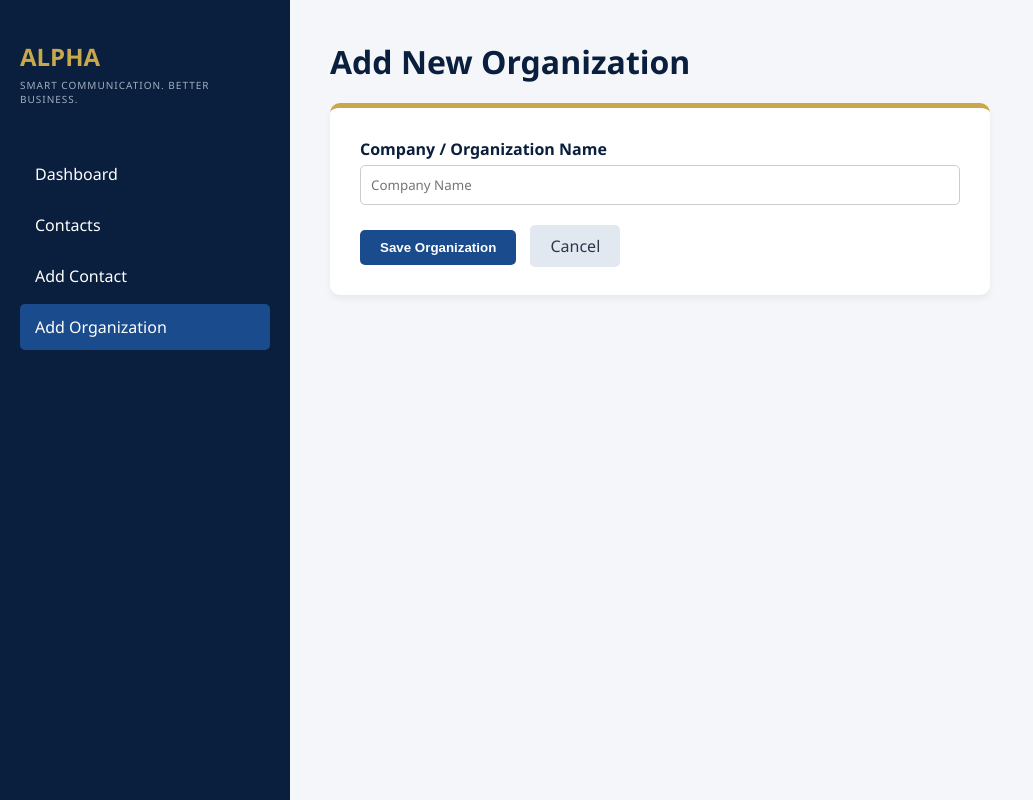
After one commit to Iniobongcodex2/alpha-cloud-contact-center, a Django app: page /add-organization/ in a window 1280 px wide. The commit adds this page. Shown: the whole page, without its empty margins (0-1033 px from the left). Run offline with Django 5.2, Linux system fonts and the light colour scheme.

Commit message:
Added custom Add Organization form and fixed sidebar links

```diff
--- /dev/null
+++ b/Procfile.txt
@@ -0,0 +1 @@
+web: gunicorn alpha_web.wsgi --log-file -
--- a/core/forms.py
+++ b/core/forms.py
@@ -1,5 +1,5 @@
 from django import forms
-from .models import Contact, AgentProfile, CallRecord
+from .models import Organization, Contact, AgentProfile, CallRecord
 
 class ContactForm(forms.ModelForm):
     class Meta:
@@ -13,7 +13,6 @@ class ContactForm(forms.ModelForm):
             'email': forms.EmailInput(attrs={'class': 'form-control', 'placeholder': 'Email Address'}),
             'notes': forms.Textarea(attrs={'class': 'form-control', 'rows': 3, 'placeholder': 'Notes'}),
         }
-
 
 class AgentStatusForm(forms.ModelForm):
     class Meta:
@@ -32,3 +31,11 @@ class SimulatedCallForm(forms.ModelForm):
             'contact': forms.Select(attrs={'class': 'form-control'}),
             'notes': forms.Textarea(attrs={'class': 'form-control', 'rows': 2, 'placeholder': 'Call notes...'}),
         }
+
+class OrganizationForm(forms.ModelForm):
+    class Meta:
+        model = Organization
+        fields = ['name']
+        widgets = {
+            'name': forms.TextInput(attrs={'class': 'form-control', 'placeholder': 'Company Name'}),
+        }
--- /dev/null
+++ b/core/templates/core/add_organization.html
@@ -0,0 +1,103 @@
+<!DOCTYPE html>
+<html lang="en">
+<head>
+    <meta charset="UTF-8">
+    <meta name="viewport" content="width=device-width, initial-scale=1.0">
+    <title>Add Organization - ALPHA</title>
+    <style>
+        body {
+            margin: 0;
+            font-family: 'Segoe UI', Tahoma, Geneva, Verdana, sans-serif;
+            background-color: {{ colors.light_gray }};
+            color: {{ colors.dark_gray }};
+            display: flex;
+            height: 100vh;
+        }
+        .sidebar {
+            width: 250px;
+            background-color: {{ colors.navy }};
+            color: {{ colors.white }};
+            padding: 20px;
+            display: flex;
+            flex-direction: column;
+        }
+        .sidebar h2 { color: {{ colors.gold }}; margin-bottom: 5px; }
+        .sidebar p { font-size: 10px; letter-spacing: 1px; color: #a0aec0; margin-top: 0; }
+        .nav-item {
+            padding: 12px 15px; margin: 5px 0; border-radius: 5px;
+            cursor: pointer; transition: 0.3s; text-decoration: none; color: white; display: block;
+        }
+        .nav-item:hover, .nav-item.active { background-color: {{ colors.blue }}; }
+
+        .main-content { flex: 1; padding: 40px; overflow-y: auto; }
+        .header { display: flex; justify-content: space-between; align-items: center; margin-bottom: 20px; }
+        .header h1 { margin: 0; color: {{ colors.navy }}; }
+
+        .form-container {
+            background: {{ colors.white }};
+            padding: 30px;
+            border-radius: 10px;
+            box-shadow: 0 4px 6px rgba(0,0,0,0.05);
+            max-width: 600px;
+            border-top: 5px solid {{ colors.gold }};
+        }
+        .form-group { margin-bottom: 15px; }
+        .form-group label { display: block; margin-bottom: 5px; font-weight: bold; color: {{ colors.navy }}; }
+        .form-control {
+            width: 100%; padding: 10px; border: 1px solid #ccc;
+            border-radius: 5px; box-sizing: border-box; font-family: inherit;
+        }
+        .btn-submit {
+            background-color: {{ colors.blue }}; color: white; padding: 10px 20px;
+            border: none; border-radius: 5px; cursor: pointer; font-weight: bold; margin-top: 10px;
+        }
+        .btn-submit:hover { background-color: {{ colors.navy }}; }
+        .btn-cancel {
+            background-color: #e2e8f0; color: {{ colors.dark_gray }}; padding: 10px 20px;
+            border: none; border-radius: 5px; cursor: pointer; text-decoration: none; margin-left: 10px;
+        }
+        .errorlist { color: red; font-size: 12px; margin: 5px 0; padding: 0; list-style: none; }
+    </style>
+</head>
+<body>
+
+    <div class="sidebar">
+        <h2>ALPHA</h2>
+        <p>SMART COMMUNICATION. BETTER BUSINESS.</p>
+        <div style="margin-top: 30px;">
+            <a href="/" class="nav-item">Dashboard</a>
+            <a href="/contacts/" class="nav-item">Contacts</a>
+            <a href="/add-contact/" class="nav-item">Add Contact</a>
+            <a href="/add-organization/" class="nav-item active">Add Organization</a>
+        </div>
+    </div>
+
+    <div class="main-content">
+        <div class="header">
+            <h1>Add New Organization</h1>
+        </div>
+
+        <div class="form-container">
+            <form method="POST">
+                {% csrf_token %}
+
+                {% if form.errors %}
+                    <div style="background-color: #fed7d7; color: #742a2a; padding: 10px; border-radius: 5px; margin-bottom: 15px;">
+                        Please correct the errors below.
+                    </div>
+                {% endif %}
+
+                <div class="form-group">
+                    <label>Company / Organization Name</label>
+                    {{ form.name }}
+                    {{ form.name.errors }}
+                </div>
+
+                <button type="submit" class="btn-submit">Save Organization</button>
+                <a href="/add-contact/" class="btn-cancel">Cancel</a>
+            </form>
+        </div>
+    </div>
+
+</body>
+</html>
--- a/core/urls.py
+++ b/core/urls.py
@@ -4,6 +4,7 @@ from . import views
 urlpatterns = [
     path('', views.dashboard, name='dashboard'),
     path('add-contact/', views.add_contact, name='add_contact'),
+    path('add-organization/', views.add_organization, name='add_organization'),
     path('agent-workspace/', views.agent_workspace, name='agent_workspace'),
     path('supervisor/', views.supervisor_dashboard, name='supervisor_dashboard'),
     path('settings/', views.organization_settings, name='organization_settings'),
--- a/core/views.py
+++ b/core/views.py
@@ -185,3 +185,28 @@ def agents(request):
         'white': '#FFFFFF', 'light_gray': '#F4F6F9', 'dark_gray': '#2D3748'
     }
     return render(request, 'core/agents.html', {'colors': brand_colors, 'agents': all_agents})
+
+
+# --- CRM: Add Organization ---
+from .forms import OrganizationForm
+
+def add_organization(request):
+    if request.method == 'POST':
+        form = OrganizationForm(request.POST)
+        if form.is_valid():
+            form.save()
+            messages.success(request, 'Organization created successfully!')
+            return redirect('add_contact') # Send them back to the contact form to add the person
+    else:
+        form = OrganizationForm()
+
+    brand_colors = {
+        'navy': '#0A1E3D', 'blue': '#1A4B8C', 'gold': '#C9A84C',
+        'white': '#FFFFFF', 'light_gray': '#F4F6F9', 'dark_gray': '#2D3748'
+    }
+
+    context = {
+        'colors': brand_colors,
+        'form': form,
+    }
+    return render(request, 'core/add_organization.html', context)
--- /dev/null
+++ b/runtime.txt
@@ -0,0 +1 @@
+python-3.12.0
```
Also changed, not shown: core/templates/core/add_contact.html (+8 -3 lines), core/twilio_service.py (+9 -3 lines).
